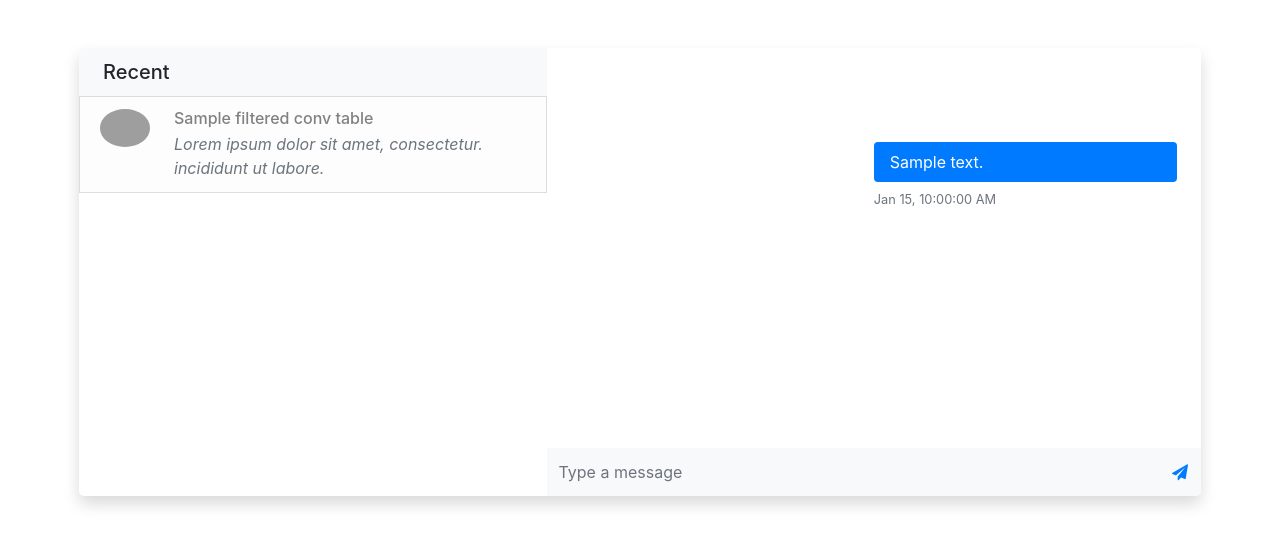
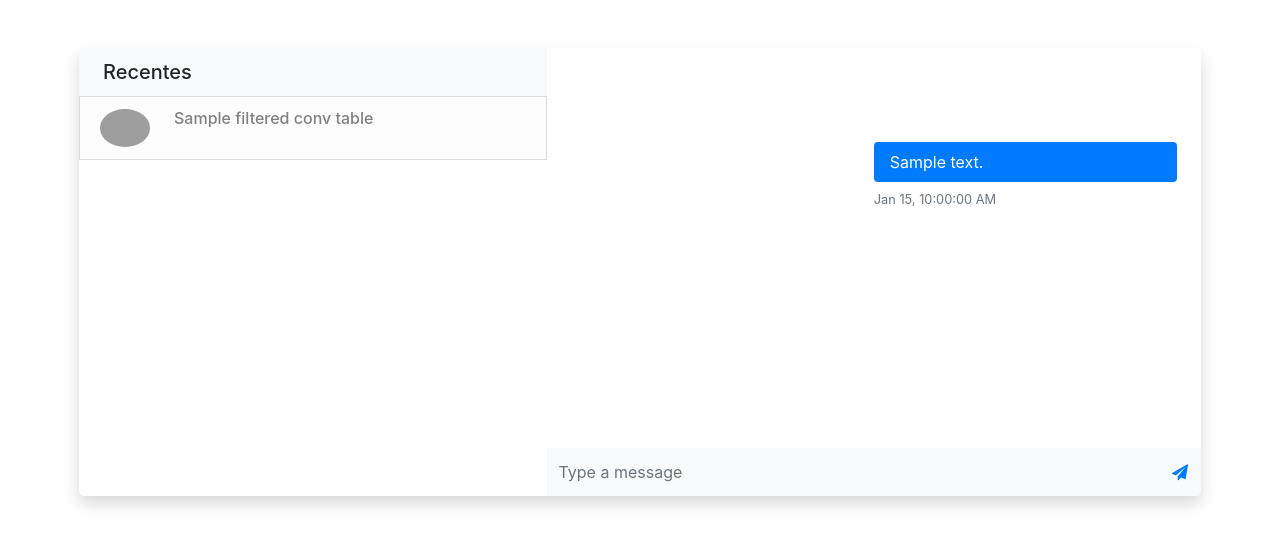
Before and after one commit to jtsimoes/EGS, a Node server app: template messages/app/views/conv.ejs in a window 1280 px wide. Shown: the top 536 px of the page. Run offline with Node 20, Linux system fonts and the light colour scheme; the template is opened without the code that fills it: most values are stand-ins (such as "Sample title", 1, 10 or a date in 2020); some libraries are stand-ins or nearby versions; grey boxes are pictures that could not be loaded.

Commit message:
pequenas correções

```diff
--- a/messages/app/views/conv.ejs
+++ b/messages/app/views/conv.ejs
@@ -17,7 +17,7 @@
         <div class="bg-white">
 
           <div class="bg-gray px-4 py-2 bg-light">
-            <p class="h5 mb-0 py-1">Recent</p>
+            <p class="h5 mb-0 py-1">Recentes</p>
           </div>
 
           <div class="messages-box">
@@ -42,7 +42,6 @@
                               </div>
                             <% } %>
                         </div>
-                        <p class="font-italic mb-0 text-small">Lorem ipsum dolor sit amet, consectetur. incididunt ut labore.</p>
                       </div>
                     </div>
                   </a>
@@ -53,7 +52,6 @@
                         <div class="d-flex align-items-center justify-content-between mb-1">
                           <h6 class="mb-0"><%=filteredConvTable[key]["otherUserName"]%></h6>
                         </div>
-                        <p class="font-italic text-muted mb-0 text-small">Lorem ipsum dolor sit amet, consectetur. incididunt ut labore.</p>
                       </div>
                     </div>
                   </a>
--- a/messages/deployment.yaml
+++ b/messages/deployment.yaml
@@ -19,7 +19,7 @@ spec:
           value: "1"
       containers:
       - name: messages
-        image: registry.deti:5000/egs-ressellr/messages:v1.5
+        image: registry.deti:5000/egs-ressellr/messages:v1.8
         ports:
         - containerPort: 3000
         resources:
```
Also changed, not shown: messages/README.md.
